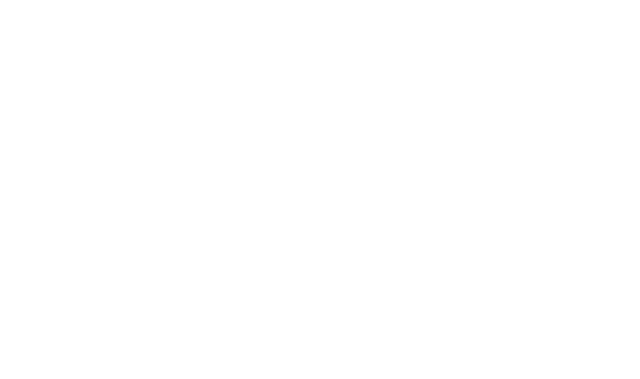
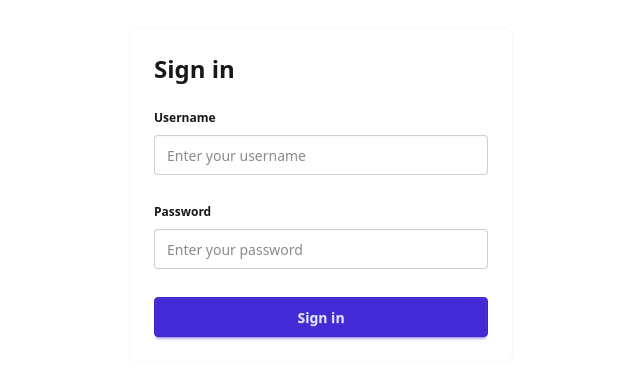
Before and after one commit to TheHippo/10k, a Nuxt app: page /login in a window 1280 px wide. Shown: the part 205-584 px from the top of the page, without its empty margins (319-959 px from the left). Built offline with nearby package versions, Linux system fonts and the light colour scheme.

Commit message:
Added login page.

```diff
--- /dev/null
+++ b/app/pages/login.vue
@@ -0,0 +1,40 @@
+<template>
+  <div class="min-h-screen flex items-center justify-center">
+    <div class="card bg-base-100 card-border w-full max-w-sm">
+      <div class="card-body gap-4">
+        <h2 class="card-title text-2xl">Sign in</h2>
+
+        <fieldset class="fieldset">
+          <legend class="fieldset-legend">Username</legend>
+          <input
+            type="text"
+            class="input w-full"
+            placeholder="Enter your username"
+            autocomplete="username"
+          />
+        </fieldset>
+
+        <fieldset class="fieldset">
+          <legend class="fieldset-legend">Password</legend>
+          <input
+            type="password"
+            class="input w-full"
+            placeholder="Enter your password"
+            autocomplete="current-password"
+          />
+<!--          <p class="label">-->
+<!--            <a href="#" class="link link-hover link-primary text-xs">Forgot password?</a>-->
+<!--          </p>-->
+        </fieldset>
+
+        <div class="card-actions flex-col mt-2">
+          <button class="btn btn-primary btn-block">Sign in</button>
+<!--          <p class="text-center text-sm">-->
+<!--            Don't have an account?-->
+<!--            <a href="#" class="link link-primary">Sign up</a>-->
+<!--          </p>-->
+        </div>
+      </div>
+    </div>
+  </div>
+</template>
--- a/package.json
+++ b/package.json
@@ -13,6 +13,7 @@
     "@tailwindcss/vite": "latest",
     "daisyui": "latest",
     "nuxt": "^4.4.6",
+    "pocketbase": "^0.26.9",
     "tailwindcss": "latest",
     "vue": "^3.5.34",
     "vue-router": "^5.0.7"
```
Also changed, not shown: 1 other file (tests, documents, lock files or other folders).
